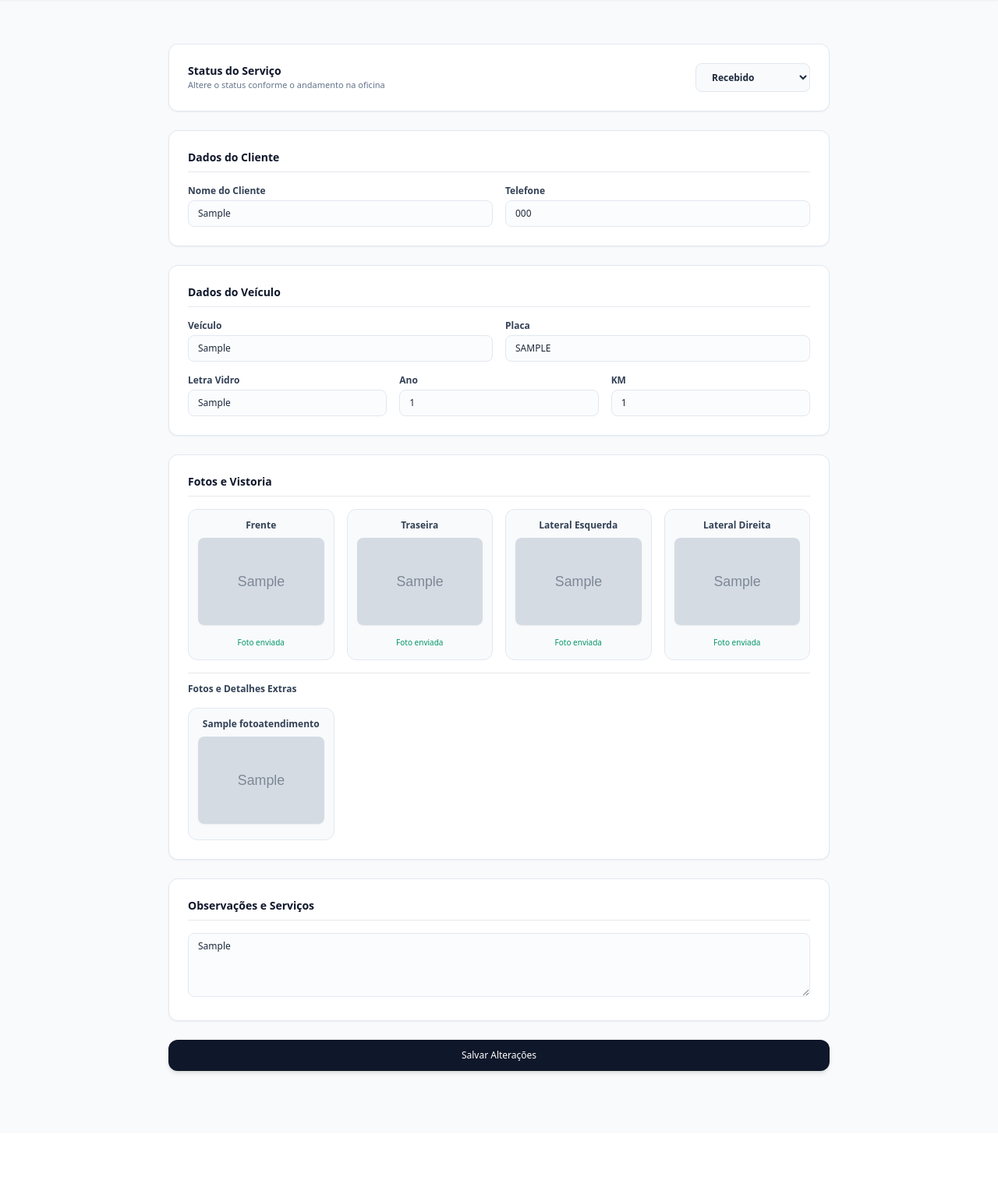
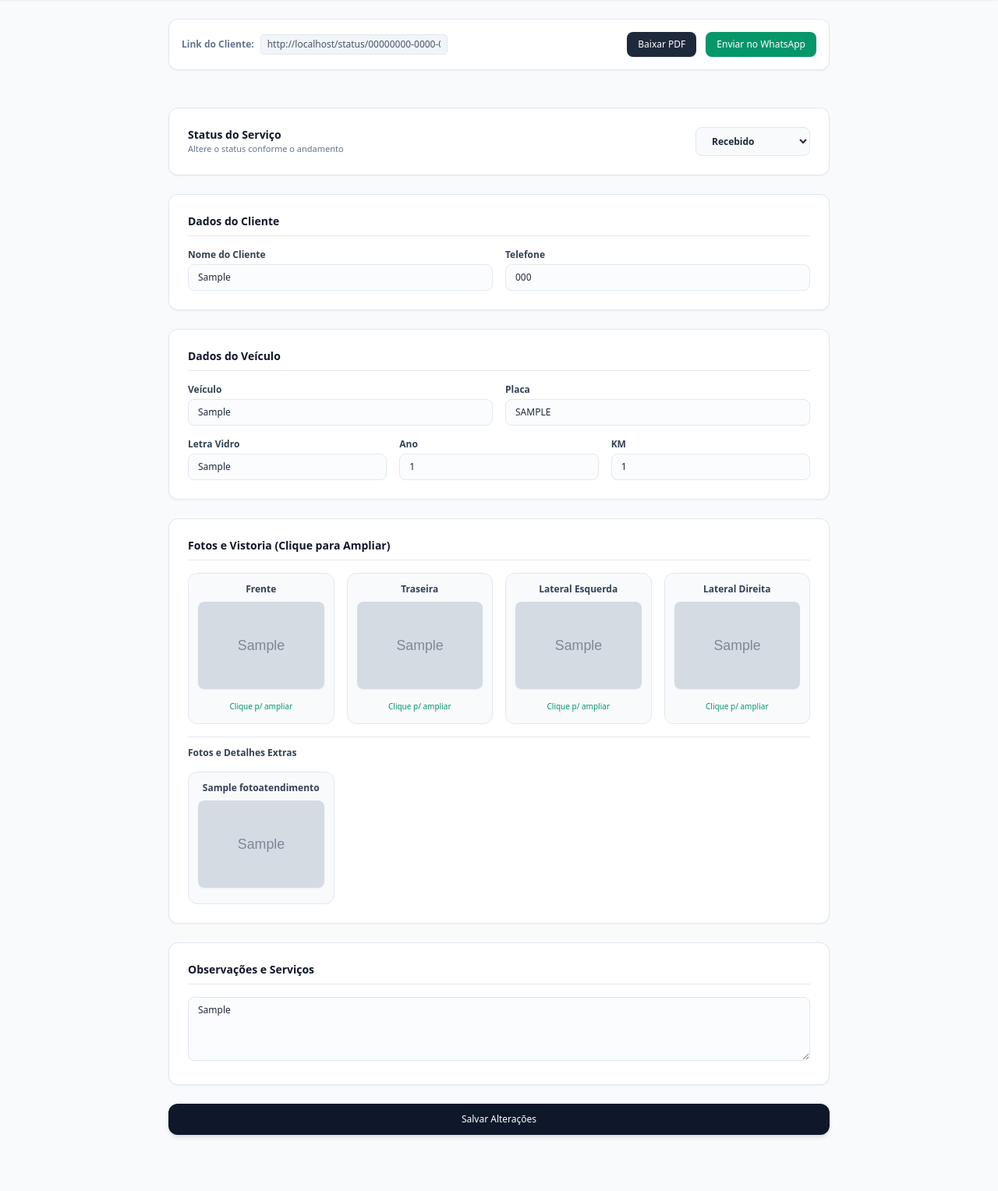
Before and after one commit to VitorCarvalho0/oficina-digital, a Django app: page /atendimento/1/ in a window 1280 px wide. Shown: the part 73-1601 px from the top of the page at 78% size. Before the commit the page ends 1452 px from the top, so only its background shows below. Run offline with Django 5.2, Linux system fonts and the light colour scheme; a user stored in the database is signed in; tables that the repository leaves empty hold one stand-in row (values such as "Sample post"); grey boxes marked "Sample" are stand-in pictures; some libraries are stand-ins or nearby versions.

Commit message:
Geração do relatório em PDF e o link público

```diff
--- a/core/templates/core/detalhe_atendimento.html
+++ b/core/templates/core/detalhe_atendimento.html
@@ -24,16 +24,38 @@
         </div>
     </header>
 
+    <!-- Botões de Ação -->
+    <div class="max-w-4xl mx-auto px-6 pt-6">
+        <div class="bg-white p-4 rounded-xl border border-slate-200 shadow-sm flex flex-wrap items-center justify-between gap-4">
+            <div class="flex items-center space-x-2">
+                <span class="text-xs font-semibold text-slate-500">Link do Cliente:</span>
+                <input type="text" readonly value="{{ request.scheme }}://{{ request.get_host }}/status/{{ atendimento.token }}/" class="text-xs bg-slate-100 border border-slate-200 rounded px-2 py-1 w-60 text-slate-600 focus:outline-none">
+            </div>
+
+            <div class="flex items-center space-x-3">
+                <a href="{% url 'gerar_pdf_atendimento' atendimento.pk %}" target="_blank" class="bg-slate-800 hover:bg-slate-900 text-white font-medium px-3.5 py-2 rounded-lg text-xs transition shadow-sm flex items-center space-x-1.5">
+                    <span>Baixar PDF</span>
+                </a>
+
+                {% if atendimento.telefone %}
+                <a href="https://api.whatsapp.com/send?phone=55{{ atendimento.telefone|slugify }}&text=Ol%C3%A1%20{{ atendimento.cliente|urlencode }}!%20Acompanhe%20o%20status%20do%20seu%20ve%C3%ADculo%20({{ atendimento.veiculo|urlencode }})%20pelo%20link:%20{{ request.scheme }}://{{ request.get_host }}/status/{{ atendimento.token }}/" target="_blank" class="bg-emerald-600 hover:bg-emerald-700 text-white font-medium px-3.5 py-2 rounded-lg text-xs transition shadow-sm">
+                    <span>Enviar no WhatsApp</span>
+                </a>
+                {% endif %}
+            </div>
+        </div>
+    </div>
+
     <!-- Conteúdo Principal -->
-    <main class="max-w-4xl mx-auto px-6 py-8">
+    <main class="max-w-4xl mx-auto px-6 py-6">
         <form method="POST" enctype="multipart/form-data" class="space-y-6">
             {% csrf_token %}
 
-            <!-- Seção: Status do Atendimento -->
+            <!-- Status -->
             <div class="bg-white p-6 rounded-xl border border-slate-200 shadow-sm flex items-center justify-between">
                 <div>
                     <h2 class="text-sm font-bold text-slate-900">Status do Serviço</h2>
-                    <p class="text-[11px] text-slate-500">Altere o status conforme o andamento na oficina</p>
+                    <p class="text-[11px] text-slate-500">Altere o status conforme o andamento</p>
                 </div>
                 <div>
                     <select name="status" class="px-4 py-2 text-xs font-semibold rounded-lg border border-slate-200 bg-slate-50 focus:outline-none focus:ring-1 focus:ring-slate-900">
@@ -44,7 +66,7 @@
                 </div>
             </div>
 
-            <!-- Seção: Dados do Cliente -->
+            <!-- Dados Cliente -->
             <div class="bg-white p-6 rounded-xl border border-slate-200 shadow-sm space-y-4">
                 <h2 class="text-sm font-bold text-slate-900 border-b pb-2">Dados do Cliente</h2>
                 <div class="grid grid-cols-1 md:grid-cols-2 gap-4">
@@ -59,7 +81,7 @@
                 </div>
             </div>
 
-            <!-- Seção: Dados do Veículo -->
+            <!-- Dados Veículo -->
             <div class="bg-white p-6 rounded-xl border border-slate-200 shadow-sm space-y-4">
                 <h2 class="text-sm font-bold text-slate-900 border-b pb-2">Dados do Veículo</h2>
                 <div class="grid grid-cols-1 md:grid-cols-2 gap-4">
@@ -89,16 +111,16 @@
                 </div>
             </div>
 
-            <!-- Seção: Fotos Cadastradas -->
+            <!-- Fotos com Zoom Modal -->
             <div class="bg-white p-6 rounded-xl border border-slate-200 shadow-sm space-y-4">
-                <h2 class="text-sm font-bold text-slate-900 border-b pb-2">Fotos e Vistoria</h2>
+                <h2 class="text-sm font-bold text-slate-900 border-b pb-2">Fotos e Vistoria (Clique para Ampliar)</h2>
                 <div class="grid grid-cols-1 sm:grid-cols-2 md:grid-cols-4 gap-4">
                     <!-- Frente -->
                     <div class="border border-slate-200 rounded-xl p-3 text-center bg-slate-50">
                         <span class="block text-xs font-semibold text-slate-700 mb-2">Frente</span>
                         {% if atendimento.foto_frente %}
-                            <a href="{{ atendimento.foto_frente.url }}" target="_blank"><img src="{{ atendimento.foto_frente.url }}" class="h-28 w-full object-cover rounded-lg mb-2 shadow-sm"></a>
-                            <span class="text-[10px] text-emerald-600 font-medium">Foto enviada</span>
+                            <img src="{{ atendimento.foto_frente.url }}" onclick="abrirModal(this.src)" class="h-28 w-full object-cover rounded-lg mb-2 shadow-sm cursor-pointer hover:opacity-90 transition">
+                            <span class="text-[10px] text-emerald-600 font-medium">Clique p/ ampliar</span>
                         {% else %}
                             <p class="text-[10px] text-slate-400 py-6">Nenhuma foto</p>
                         {% endif %}
@@ -107,8 +129,8 @@
                     <div class="border border-slate-200 rounded-xl p-3 text-center bg-slate-50">
                         <span class="block text-xs font-semibold text-slate-700 mb-2">Traseira</span>
                         {% if atendimento.foto_tras %}
-                            <a href="{{ atendimento.foto_tras.url }}" target="_blank"><img src="{{ atendimento.foto_tras.url }}" class="h-28 w-full object-cover rounded-lg mb-2 shadow-sm"></a>
-                            <span class="text-[10px] text-emerald-600 font-medium">Foto enviada</span>
+                            <img src="{{ atendimento.foto_tras.url }}" onclick="abrirModal(this.src)" class="h-28 w-full object-cover rounded-lg mb-2 shadow-sm cursor-pointer hover:opacity-90 transition">
+                            <span class="text-[10px] text-emerald-600 font-medium">Clique p/ ampliar</span>
                         {% else %}
                             <p class="text-[10px] text-slate-400 py-6">Nenhuma foto</p>
                         {% endif %}
@@ -117,8 +139,8 @@
                     <div class="border border-slate-200 rounded-xl p-3 text-center bg-slate-50">
                         <span class="block text-xs font-semibold text-slate-700 mb-2">Lateral Esquerda</span>
                         {% if atendimento.foto_lat_esq %}
-                            <a href="{{ atendimento.foto_lat_esq.url }}" target="_blank"><img src="{{ atendimento.foto_lat_esq.url }}" class="h-28 w-full object-cover rounded-lg mb-2 shadow-sm"></a>
-                            <span class="text-[10px] text-emerald-600 font-medium">Foto enviada</span>
+                            <img src="{{ atendimento.foto_lat_esq.url }}" onclick="abrirModal(this.src)" class="h-28 w-full object-cover rounded-lg mb-2 shadow-sm cursor-pointer hover:opacity-90 transition">
+                            <span class="text-[10px] text-emerald-600 font-medium">Clique p/ ampliar</span>
                         {% else %}
                             <p class="text-[10px] text-slate-400 py-6">Nenhuma foto</p>
                         {% endif %}
@@ -127,40 +149,56 @@
                     <div class="border border-slate-200 rounded-xl p-3 text-center bg-slate-50">
                         <span class="block text-xs font-semibold text-slate-700 mb-2">Lateral Direita</span>
                         {% if atendimento.foto_lat_dir %}
-                            <a href="{{ atendimento.foto_lat_dir.url }}" target="_blank"><img src="{{ atendimento.foto_lat_dir.url }}" class="h-28 w-full object-cover rounded-lg mb-2 shadow-sm"></a>
-                            <span class="text-[10px] text-emerald-600 font-medium">Foto enviada</span>
+                            <img src="{{ atendimento.foto_lat_dir.url }}" onclick="abrirModal(this.src)" class="h-28 w-full object-cover rounded-lg mb-2 shadow-sm cursor-pointer hover:opacity-90 transition">
+                            <span class="text-[10px] text-emerald-600 font-medium">Clique p/ ampliar</span>
                         {% else %}
                             <p class="text-[10px] text-slate-400 py-6">Nenhuma foto</p>
                         {% endif %}
                     </div>
                 </div>
 
-                <!-- Fotos Extras Dinâmicas salvas -->
+                <!-- Fotos Extras -->
                 {% if atendimento.fotos_extras.all %}
                     <h3 class="text-xs font-bold text-slate-700 pt-3 border-t">Fotos e Detalhes Extras</h3>
                     <div class="grid grid-cols-1 sm:grid-cols-2 md:grid-cols-4 gap-4">
                         {% for foto in atendimento.fotos_extras.all %}
                             <div class="border border-slate-200 rounded-xl p-3 text-center bg-slate-50">
                                 <span class="block text-xs font-semibold text-slate-700 mb-2">{{ foto.titulo }}</span>
-                                <a href="{{ foto.imagem.url }}" target="_blank"><img src="{{ foto.imagem.url }}" class="h-28 w-full object-cover rounded-lg mb-2 shadow-sm"></a>
+                                <img src="{{ foto.imagem.url }}" onclick="abrirModal(this.src)" class="h-28 w-full object-cover rounded-lg mb-2 shadow-sm cursor-pointer hover:opacity-90 transition">
                             </div>
                         {% endfor %}
                     </div>
                 {% endif %}
             </div>
 
-            <!-- Seção: Observações -->
+            <!-- Observações -->
             <div class="bg-white p-6 rounded-xl border border-slate-200 shadow-sm space-y-4">
                 <h2 class="text-sm font-bold text-slate-900 border-b pb-2">Observações e Serviços</h2>
                 <textarea name="observacoes" rows="4" class="w-full px-3 py-2 text-xs border border-slate-200 rounded-lg focus:outline-none focus:ring-1 focus:ring-slate-900 bg-slate-50/50">{{ atendimento.observacoes|default:'' }}</textarea>
             </div>
 
-            <!-- Botão Salvar Alterações -->
             <button type="submit" class="w-full bg-slate-900 hover:bg-slate-800 text-white font-medium py-3 rounded-xl text-xs transition shadow-md">
                 Salvar Alterações
             </button>
         </form>
     </main>
 
+    <!-- Modal para zoom de imagem -->
+    <div id="imageModal" class="fixed inset-0 bg-black/80 hidden z-50 flex items-center justify-center p-4 cursor-pointer" onclick="fecharModal()">
+        <div class="relative max-w-4xl w-full flex justify-center">
+            <img id="modalImg" class="max-h-[90vh] max-w-full rounded-xl shadow-2xl object-contain">
+        </div>
+    </div>
+
+    <script>
+        function abrirModal(src) {
+            document.getElementById('modalImg').src = src;
+            document.getElementById('imageModal').classList.remove('hidden');
+        }
+        function fecharModal() {
+            document.getElementById('imageModal').classList.add('hidden');
+        }
+    </script>
+
 </body>
 </html>
--- a/core/urls.py
+++ b/core/urls.py
@@ -7,5 +7,7 @@ urlpatterns = [
     path('cadastro/', views.criar_conta, name='criar_conta'),
     path('dashboard/', views.dashboard, name='dashboard'),
     path('novo/', views.novo_atendimento, name='novo_atendimento'),
-    path('atendimento/<int:pk>/', views.detalhe_atendimento, name='detalhe_atendimento'), # <-- Nova rota
+    path('atendimento/<int:pk>/', views.detalhe_atendimento, name='detalhe_atendimento'),
+    path('atendimento/<int:pk>/pdf/', views.gerar_pdf_atendimento, name='gerar_pdf_atendimento'),
+    path('status/<uuid:token>/', views.acompanhar_atendimento, name='acompanhar_atendimento'),
 ]
--- a/core/views.py
+++ b/core/views.py
@@ -1,8 +1,27 @@
+import os
+from django.conf import settings
 from django.shortcuts import render, redirect, get_object_or_404
 from django.contrib.auth.forms import UserCreationForm, AuthenticationForm
 from django.contrib.auth import login, authenticate
 from django.contrib.auth.decorators import login_required
+from django.http import HttpResponse
+from django.template.loader import get_template
+from xhtml2pdf import pisa
 from .models import Atendimento, FotoAtendimento
+
+# Função auxiliar para o xhtml2pdf localizar arquivos estáticos e de mídia no disco
+def link_callback(uri, rel):
+    if uri.startswith(settings.MEDIA_URL):
+        path = os.path.join(settings.MEDIA_ROOT, uri.replace(settings.MEDIA_URL, ""))
+    elif uri.startswith(settings.STATIC_URL):
+        path = os.path.join(settings.STATIC_ROOT, uri.replace(settings.STATIC_URL, ""))
+    else:
+        return uri
+
+    if not os.path.isfile(path):
+        return uri
+    return path
+
 
 def criar_conta(request):
     if request.method == 'POST':
@@ -14,6 +33,7 @@ def criar_conta(request):
         form = UserCreationForm()
     return render(request, 'core/cadastro.html', {'form': form})
 
+
 def fazer_login(request):
     if request.method == 'POST':
         form = AuthenticationForm(request, data=request.POST)
@@ -24,6 +44,7 @@ def fazer_login(request):
     else:
         form = AuthenticationForm()
     return render(request, 'core/login.html', {'form': form})
+
 
 @login_required
 def dashboard(request):
@@ -38,17 +59,16 @@ def dashboard(request):
     }
     return render(request, 'core/dashboard.html', context)
 
+
 @login_required
 def novo_atendimento(request):
     if request.method == 'POST':
-        # Captura os dados básicos
         cliente = request.POST.get('cliente')
         telefone = request.POST.get('telefone')
         veiculo = request.POST.get('veiculo')
         placa = request.POST.get('placa')
         letra_vidro = request.POST.get('letra_vidro')
 
-        # Conversão segura para números inteiros
         ano_str = request.POST.get('ano')
         km_str = request.POST.get('km')
         ano = int(ano_str) if ano_str else 0
@@ -56,13 +76,11 @@ def novo_atendimento(request):
 
         observacoes = request.POST.get('observacoes')
 
-        # Fotos padrão
         foto_frente = request.FILES.get('foto_frente')
         foto_tras = request.FILES.get('foto_tras')
         foto_lat_esq = request.FILES.get('foto_lat_esq')
         foto_lat_dir = request.FILES.get('foto_lat_dir')
 
-        # Cria o atendimento principal
         atendimento = Atendimento.objects.create(
             usuario=request.user,
             cliente=cliente,
@@ -79,7 +97,6 @@ def novo_atendimento(request):
             foto_lat_dir=foto_lat_dir
         )
 
-        # Varre os arquivos enviados para capturar as fotos extras dinâmicas
         for key, arquivo in request.FILES.items():
             if key.startswith('foto_extra_'):
                 identificador = key.split('_')[-1]
@@ -95,20 +112,18 @@ def novo_atendimento(request):
 
     return render(request, 'core/novo_atendimento.html')
 
+
 @login_required
 def detalhe_atendimento(request, pk):
-    # Busca o atendimento garantindo que pertence ao usuário logado
     atendimento = get_object_or_404(Atendimento, pk=pk, usuario=request.user)
 
     if request.method == 'POST':
-        # Atualiza os dados básicos caso o mecânico salve alterações
         atendimento.cliente = request.POST.get('cliente', atendimento.cliente)
         atendimento.telefone = request.POST.get('telefone', atendimento.telefone)
         atendimento.veiculo = request.POST.get('veiculo', atendimento.veiculo)
         atendimento.placa = request.POST.get('placa', atendimento.placa)
         atendimento.letra_vidro = request.POST.get('letra_vidro', atendimento.letra_vidro)
 
-        # Conversão segura para números inteiros na edição
         ano_str = request.POST.get('ano')
         km_str = request.POST.get('km')
         if ano_str is not None:
@@ -119,7 +134,6 @@ def detalhe_atendimento(request, pk):
         atendimento.observacoes = request.POST.get('observacoes', atendimento.observacoes)
         atendimento.status = request.POST.get('status', atendimento.status)
 
-        # Atualiza fotos padrão caso novas tenham sido enviadas
         if request.FILES.get('foto_frente'):
             atendimento.foto_frente = request.FILES.get('foto_frente')
         if request.FILES.get('foto_tras'):
@@ -133,3 +147,26 @@ def detalhe_atendimento(request, pk):
         return redirect('detalhe_atendimento', pk=atendimento.pk)
 
     return render(request, 'core/detalhe_atendimento.html', {'atendimento': atendimento})
+
+
+# Página pública para o cliente acompanhar o status do veículo
+def acompanhar_atendimento(request, token):
+    atendimento = get_object_or_404(Atendimento, token=token)
+    return render(request, 'core/acompanhar_atendimento.html', {'atendimento': atendimento})
+
+
+# View para geração do relatório em PDF
+@login_required
+def gerar_pdf_atendimento(request, pk):
+    atendimento = get_object_or_404(Atendimento, pk=pk, usuario=request.user)
+    template = get_template('core/pdf_atendimento.html')
+    context = {'atendimento': atendimento}
+    html = template.render(context)
+
+    response = HttpResponse(content_type='application/pdf')
+    response['Content-Disposition'] = f'inline; filename="Checklist_{atendimento.placa}.pdf"'
+
+    pisa_status = pisa.CreatePDF(html, dest=response, link_callback=link_callback)
+    if pisa_status.err:
+        return HttpResponse('Erro ao gerar PDF', status=500)
+    return response
```
Also changed, not shown: core/models.py (+7 -3 lines), core/templates/core/acompanhar_atendimento.html (added, +136 -0 lines), core/templates/core/pdf_atendimento.html (added, +103 -0 lines), core/migrations/0004_atendimento_token.py (added).
